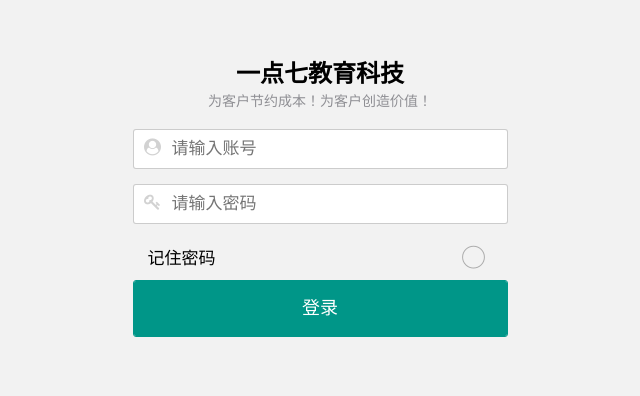
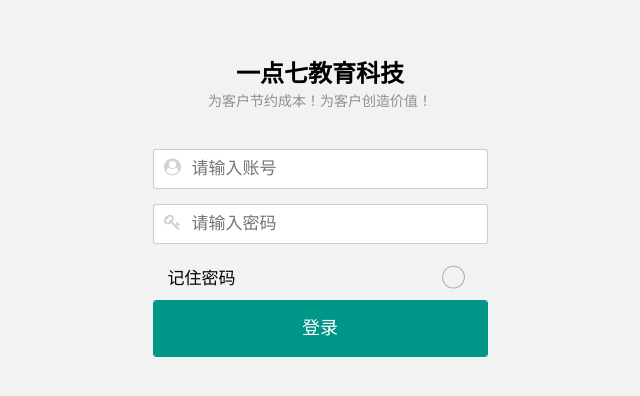
Before and after one commit to flowero/1dian7, a plain HTML site: page index.html in a window 1280 px wide. Shown: the part 120-516 px from the top of the page, without its empty margins (320-960 px from the left). Drawn offline with Linux system fonts and the light colour scheme.

Commit message:
padding 手机浏览

```diff
--- a/index.html
+++ b/index.html
@@ -17,7 +17,7 @@
 			<h3>一点七教育科技</h3>
 			<p>为客户节约成本！为客户创造价值！</p>
 		</blockquote>
-		<div class = "form-container">
+		<div class = "form-container"  style = "padding: 20px;">
 		<form>
 			<div class="form-item" style = "position: relative;">
 				<div class="login-icon"><i class="fa fa-user-circle" aria-hidden="true"></i></div>
@@ -34,8 +34,9 @@
 			</div>
 
 		</form>
+		<button id='login' class="mui-btn mui-btn-block mui-btn-primary">登录</button>
 		</div>
-		<button id='login' class="mui-btn mui-btn-block mui-btn-primary">登录</button>
+
 	</div>
 	</div>
 	</body>
```
